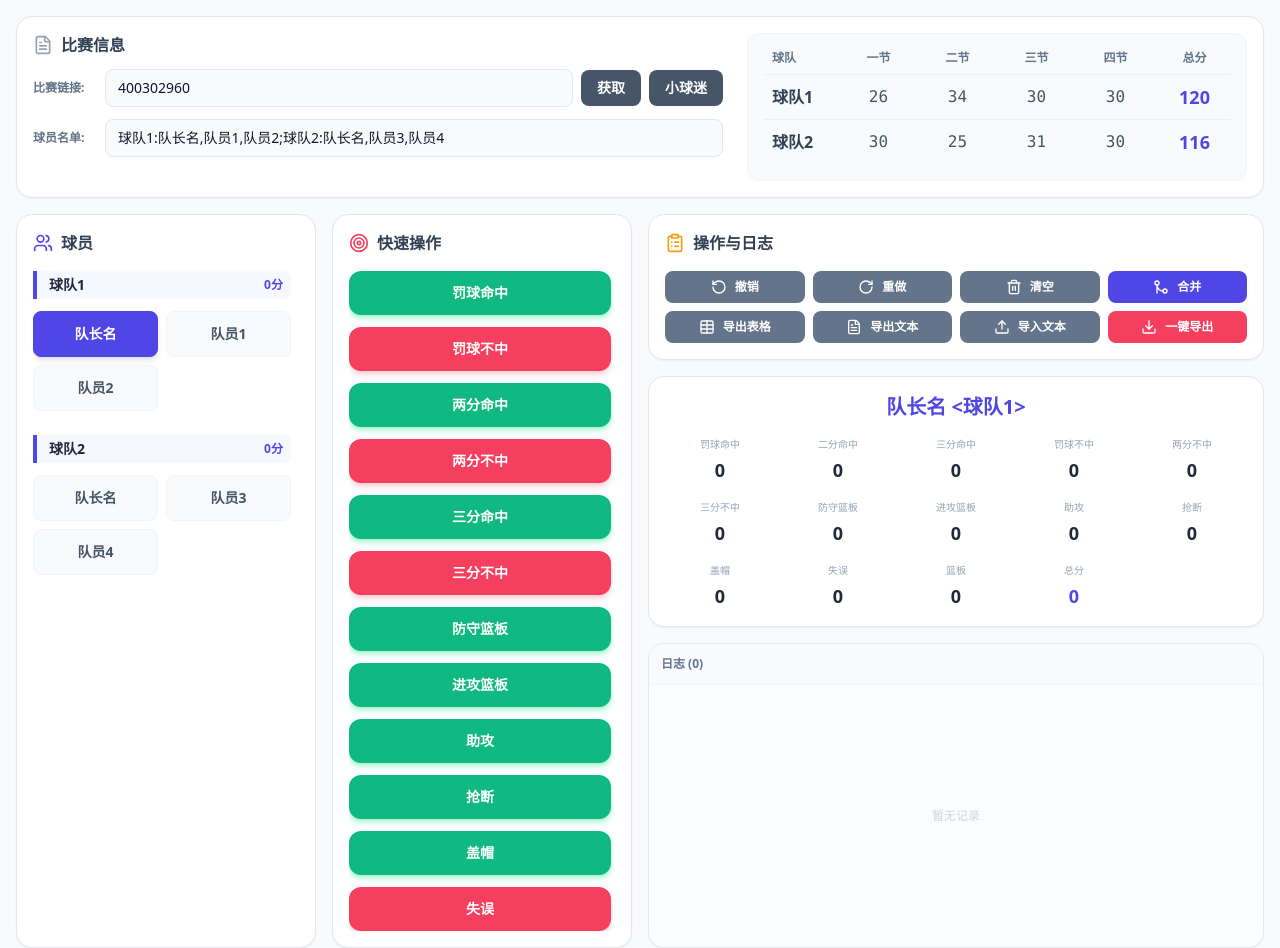
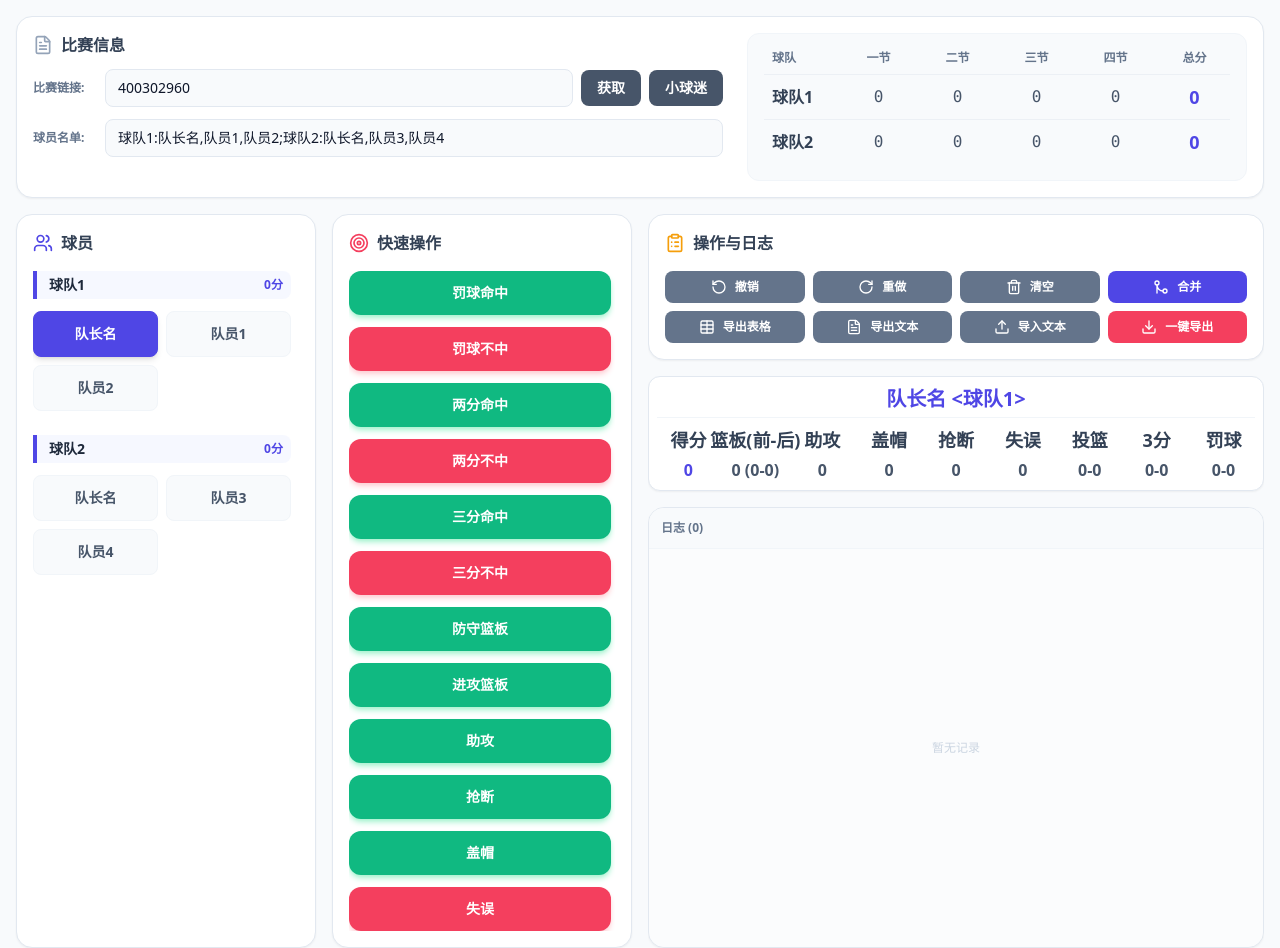
Before and after one commit to zhwryan/data-points, a React (Vite) app: page / in a window 1280 px wide. Built offline with nearby package versions, Linux system fonts and the light colour scheme.

Commit message:
feat:参考pc版界面优化界面和功能

```diff
--- a/App.tsx
+++ b/App.tsx
@@ -25,6 +25,33 @@ import { Player, GameAction, StatType, STAT_LABELS } from './types';
 
 const INITIAL_ROSTER = "球队1:队长名,队员1,队员2;球队2:队长名,队员3,队员4";
 
+// --- Hooks ---
+function usePersistedState<T>(key: string, initialValue: T) {
+  const [state, setState] = useState<T>(() => {
+    try {
+      const item = localStorage.getItem(key);
+      return item ? JSON.parse(item) : initialValue;
+    } catch (error) {
+      console.warn(`Error reading localStorage key "${key}":`, error);
+      return initialValue;
+    }
+  });
+
+  useEffect(() => {
+    try {
+      if (state === undefined) {
+        localStorage.removeItem(key);
+      } else {
+        localStorage.setItem(key, JSON.stringify(state));
+      }
+    } catch (error) {
+      console.warn(`Error writing localStorage key "${key}":`, error);
+    }
+  }, [key, state]);
+
+  return [state, setState] as const;
+}
+
 const App: React.FC = () => {
   // --- 状态定义 ---
   // 使用 localStorage 持久化存储 matchUrl 和 playersText
@@ -41,18 +68,18 @@ const App: React.FC = () => {
   }, [playersText]);
 
   const [players, setPlayers] = useState<Player[]>([]);
-  const [selectedPlayerId, setSelectedPlayerId] = useState<string | null>(null);
-  const [history, setHistory] = useState<GameAction[]>([]);
-  const [redoStack, setRedoStack] = useState<GameAction[]>([]);
+  const [selectedPlayerId, setSelectedPlayerId] = usePersistedState<string | null>('match_selectedPlayerId', null);
+  const [history, setHistory] = usePersistedState<GameAction[]>('match_history', []);
+  const [redoStack, setRedoStack] = usePersistedState<GameAction[]>('match_redoStack', []);
   const [isLoading, setIsLoading] = useState(false);
-  const [groundingSources, setGroundingSources] = useState<{ title: string, uri: string }[]>([]);
+  const [groundingSources, setGroundingSources] = usePersistedState<{ title: string, uri: string }[]>('match_groundingSources', []);
 
   // 计分板状态
-  const [homeScores, setHomeScores] = useState<number[]>([26, 34, 30, 30]);
-  const [awayScores, setAwayScores] = useState<number[]>([30, 25, 31, 30]);
-  const [homeTotal, setHomeTotal] = useState<number | undefined>(undefined);
-  const [awayTotal, setAwayTotal] = useState<number | undefined>(undefined);
-  const [teamNames, setTeamNames] = useState<string[]>(['宏疆队', '沐骁队']);
+  const [homeScores, setHomeScores] = usePersistedState<number[]>('match_homeScores', [0, 0, 0, 0]);
+  const [awayScores, setAwayScores] = usePersistedState<number[]>('match_awayScores', [0, 0, 0, 0]);
+  const [homeTotal, setHomeTotal] = usePersistedState<number | undefined>('match_homeTotal', undefined);
+  const [awayTotal, setAwayTotal] = usePersistedState<number | undefined>('match_awayTotal', undefined);
+  const [teamNames, setTeamNames] = usePersistedState<string[]>('match_teamNames', ['球队1', '球队2']);
 
   // --- 球员名单解析逻辑 ---
   useEffect(() => {
@@ -211,12 +238,30 @@ const App: React.FC = () => {
   };
 
   const exportAsText = () => {
-    const text = JSON.stringify(history, null, 2);
+    if (history.length === 0) {
+      alert("没有数据可导出");
+      return;
+    }
+
+    const chronHistory = [...history].reverse();
+    // Re-calculate start time from the chronological first event to ensure consistency
+    const firstTimestamp = chronHistory[0].timestamp;
+
+    const lines = chronHistory.map(action => {
+      const diff = Math.max(0, Math.floor((action.timestamp - firstTimestamp) / 1000));
+      const m = Math.floor(diff / 60).toString().padStart(2, '0');
+      const s = (diff % 60).toString().padStart(2, '0');
+      const timeStr = `${m}:${s}`;
+      const label = STAT_LABELS[action.type] || action.type;
+      return `${timeStr} ${action.playerName} ${label}`;
+    });
+
+    const text = lines.join('\n');
     const blob = new Blob([text], { type: 'text/plain;charset=utf-8;' });
     const url = URL.createObjectURL(blob);
     const link = document.createElement('a');
     link.href = url;
-    link.download = `match_events_${Date.now()}.json`;
+    link.download = `match_events_${Date.now()}.txt`;
     link.click();
   };
 
@@ -249,6 +294,18 @@ const App: React.FC = () => {
 
   const currentPlayerStats = useMemo(() => selectedPlayerId ? calculateStats(selectedPlayerId) : null, [history, selectedPlayerId]);
   const teamsList = Array.from(new Set(players.map(p => p.team)));
+
+  const startTime = useMemo(() => {
+    if (history.length === 0) return 0;
+    return Math.min(...history.map(h => h.timestamp));
+  }, [history]);
+
+  const formatRelativeTime = (ts: number) => {
+    const diff = Math.max(0, Math.floor((ts - startTime) / 1000));
+    const m = Math.floor(diff / 60).toString().padStart(2, '0');
+    const s = (diff % 60).toString().padStart(2, '0');
+    return `${m}:${s}`;
+  };
 
   return (
     <div className="min-h-screen bg-[#F8FAFC] text-slate-900 font-sans p-2 md:p-4">
@@ -407,30 +464,24 @@ const App: React.FC = () => {
               </div>
             </div>
 
-            {/* 统计面板 */}
-            <div className="bg-white rounded-2xl shadow-sm border border-slate-200 p-4 shrink-0">
-              <div className="mb-4 text-center">
-                <h3 className="font-black text-xl text-indigo-600">
+            {/* 统计面板 - 紧凑模式 */}
+            <div className="bg-white rounded-xl shadow-sm border border-slate-200 p-2 shrink-0">
+              <div className="mb-2 text-center border-b border-slate-100 pb-1">
+                <h3 className="font-bold text-xl text-indigo-600">
                   {selectedPlayer ? `${selectedPlayer.name} <${selectedPlayer.team}>` : '请选择球员'}
                 </h3>
               </div>
-              <div className="grid grid-cols-5 gap-y-4 gap-x-2 text-center">
-                <MiniStat label="罚球命中" value={currentPlayerStats?.ftm} />
-                <MiniStat label="二分命中" value={currentPlayerStats?.fg2m} />
-                <MiniStat label="三分命中" value={currentPlayerStats?.fg3m} />
-                <MiniStat label="罚球不中" value={currentPlayerStats?.fta ? currentPlayerStats.fta - currentPlayerStats.ftm : 0} />
-                <MiniStat label="两分不中" value={currentPlayerStats?.fg2a ? currentPlayerStats.fg2a - currentPlayerStats.fg2m : 0} />
-
-                <MiniStat label="三分不中" value={currentPlayerStats?.fg3a ? currentPlayerStats.fg3a - currentPlayerStats.fg3m : 0} />
-                <MiniStat label="防守篮板" value={currentPlayerStats?.dreb} />
-                <MiniStat label="进攻篮板" value={currentPlayerStats?.oreb} />
+              <div className="grid grid-cols-9 gap-1 text-center">
+                {/* 投篮相关逻辑: 投篮 = 2分+3分; 格式 命中-出手 */}
+                <MiniStat label="得分" value={currentPlayerStats?.pts} highlight />
+                <MiniStat label="篮板(前-后)" value={`${currentPlayerStats?.reb || 0} (${currentPlayerStats?.oreb || 0}-${currentPlayerStats?.dreb || 0})`} />
                 <MiniStat label="助攻" value={currentPlayerStats?.ast} />
+                <MiniStat label="盖帽" value={currentPlayerStats?.blk} />
                 <MiniStat label="抢断" value={currentPlayerStats?.stl} />
-
-                <MiniStat label="盖帽" value={currentPlayerStats?.blk} />
                 <MiniStat label="失误" value={currentPlayerStats?.tov} />
-                <MiniStat label="篮板" value={currentPlayerStats?.reb} />
-                <MiniStat label="总分" value={currentPlayerStats?.pts} highlight />
+                <MiniStat label="投篮" value={`${(currentPlayerStats?.fg2m || 0) + (currentPlayerStats?.fg3m || 0)}-${(currentPlayerStats?.fg2a || 0) + (currentPlayerStats?.fg3a || 0)}`} />
+                <MiniStat label="3分" value={`${currentPlayerStats?.fg3m || 0}-${currentPlayerStats?.fg3a || 0}`} />
+                <MiniStat label="罚球" value={`${currentPlayerStats?.ftm || 0}-${currentPlayerStats?.fta || 0}`} />
               </div>
             </div>
 
@@ -446,13 +497,20 @@ const App: React.FC = () => {
                   history.map(a => (
                     <div key={a.id} className="flex items-center justify-between bg-white p-3 rounded-lg border border-slate-100 shadow-sm text-xs">
                       <div className="flex items-center gap-3">
-                        <span className="text-slate-400 font-mono">{new Date(a.timestamp).toLocaleTimeString([], { hour12: false, hour: '2-digit', minute: '2-digit', second: '2-digit' })}</span>
+                        <span className="text-slate-400 font-mono">{formatRelativeTime(a.timestamp)}</span>
                         <span className="font-bold text-slate-700 w-16 truncate">{a.playerName}</span>
                         <span className={`font-bold ${a.type.includes('MISS') || a.type === 'TURNOVER' || a.type === 'FOUL' ? 'text-rose-500' : 'text-emerald-500'}`}>
                           {STAT_LABELS[a.type]}
                         </span>
                       </div>
-                      <button onClick={() => setHistory(history.filter(h => h.id !== a.id))} className="text-slate-300 hover:text-rose-500 transition-colors">
+                      <button
+                        onClick={() => {
+                          if (window.confirm('确定要删除这条记录吗？')) {
+                            setHistory(history.filter(h => h.id !== a.id));
+                          }
+                        }}
+                        className="text-slate-300 hover:text-rose-500 transition-colors"
+                      >
                         <Trash2 className="w-4 h-4" />
                       </button>
                     </div>
@@ -517,10 +575,10 @@ const ToolBtn: React.FC<SubComponentProps> = ({ icon, label, onClick, color }) =
   );
 };
 
-const MiniStat: React.FC<SubComponentProps> = ({ label, value, highlight }) => (
+const MiniStat: React.FC<SubComponentProps & { value?: string | number }> = ({ label, value, highlight }) => (
   <div className="flex flex-col items-center">
-    <span className="text-[10px] text-slate-400 mb-1">{label}</span>
-    <span className={`text-lg font-black ${highlight ? 'text-indigo-600' : 'text-slate-800'}`}>{value || 0}</span>
+    <span className="text-lg font-black text-slate-700 mb-1 whitespace-nowrap">{label}</span>
+    <span className={`text-base font-bold ${highlight ? 'text-indigo-600' : 'text-slate-600'}`}>{value ?? 0}</span>
   </div>
 );
 
```
